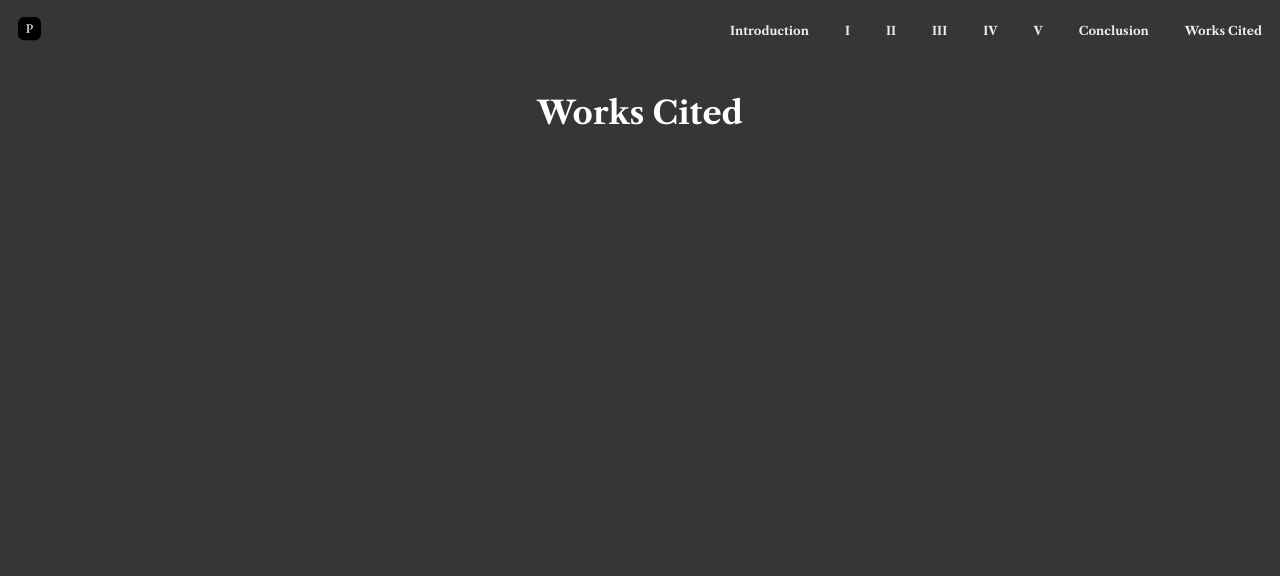
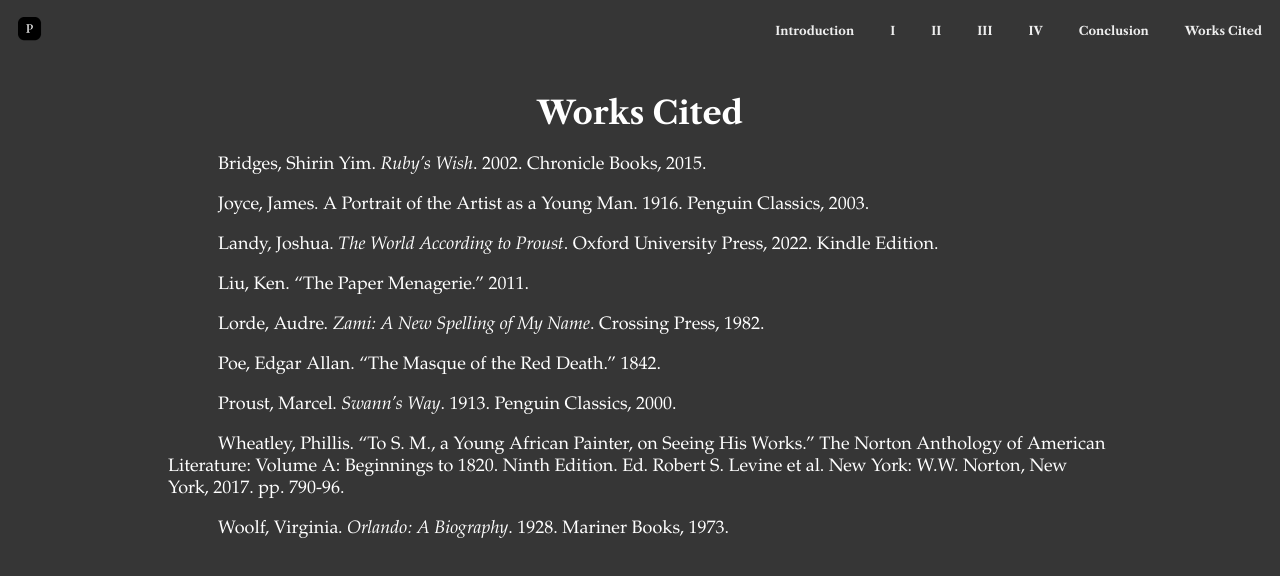
Before and after one commit to allychoung/proust, an Angular app: page /cited in a window 1280 px wide. Shown: the top 576 px of the page. Built offline with nearby package versions, Linux system fonts and the light colour scheme.

Commit message:
works cited

```diff
--- a/src/app/app-routing.module.ts
+++ b/src/app/app-routing.module.ts
@@ -35,11 +35,7 @@
 },
 {
   path: 'p4',
-  component: Proj5Component
-},
-{
-  path: 'p5',
-  component: Proj6Component
+  component: Proj6Component,
 },
 {
   path: 'conclusion',
--- a/src/app/app.component.html
+++ b/src/app/app.component.html
@@ -6,7 +6,7 @@
   <a href="/p2"><span>II</span></a>
   <a href="/p3"><span>III</span></a>
   <a href="/p4"><span>IV</span></a>
-  <a href="/p5"><span>V</span></a>
+  <!-- <a href="/p5"><span>V</span></a> -->
   <a href="/conclusion"><span>Conclusion</span></a>
   <!-- <a href="/p7"><span>VII</span></a> -->
   <a href="/cited"><span>Works Cited</span></a>
--- a/src/app/cited/cited.component.html
+++ b/src/app/cited/cited.component.html
@@ -1 +1,23 @@
 <h1 class="white text-centered">Works Cited</h1>
+<div>
+    <a href="https://shop.scholastic.com/teachers-ecommerce/teacher/books/rubys-wish-9780439699907.html"><p>Bridges, Shirin Yim. <em>Ruby’s Wish</em>. 2002. Chronicle Books, 2015.</p> </a>
+    <a href="https://penguinrandomhousehighereducation.com/book/?isbn=9780142437346"><p>Joyce, James. A Portrait of the Artist as a Young Man. 1916. Penguin Classics, 2003.</p></a>
+    <a href="https://global.oup.com/academic/product/the-world-according-to-proust-9780197648681?cc=us&lang=en&"><p>Landy, Joshua. <em>The World According to Proust</em>. Oxford University Press, 2022. Kindle Edition.</p>
+    </a>
+    <a href="https://www.simonandschuster.com/books/The-Paper-Menagerie-and-Other-Stories/Ken-Liu/9781481424363"> <p>   Liu, Ken. “The Paper Menagerie.” 2011.</p>
+    </a>
+    <a href="https://www.penguinrandomhouse.com/books/198090/zami-a-new-spelling-of-my-name-by-audre-lorde/">  <p>  Lorde, Audre. <em>Zami: A New Spelling of My Name</em>. Crossing Press, 1982.</p>
+    </a>
+    <a href="https://poemuseum.org/the-masque-of-the-red-death/"><p>
+        Poe, Edgar Allan. “The Masque of the Red Death.” 1842.
+</p>
+    </a>
+    <a href="https://www.penguinrandomhouse.com/books/292003/swanns-way-by-marcel-proust/">   <p> Proust, Marcel. <em>Swann’s Way</em>. 1913. Penguin Classics, 2000.</p>
+    </a>
+    <a href="https://wwnorton.com/books/9780393886177">  <p>  Wheatley, Phillis. “To S. M., a Young African Painter, on Seeing His Works.” The Norton Anthology of American Literature: Volume A: Beginnings to 1820. Ninth Edition. Ed. Robert S. Levine et al. New York: W.W. Norton, New York, 2017. pp. 790-96.</p>
+    </a>
+    <a href="https://www.harpercollins.com/products/orlando-virginia-woolf?variant=40969068150818"><p>
+        Woolf, Virginia. <em>Orlando: A Biography</em>. 1928. Mariner Books, 1973.</p>
+    </a>
+
+</div>
--- a/src/app/proj6/proj6.component.html
+++ b/src/app/proj6/proj6.component.html
@@ -1,4 +1,4 @@
-<h1 class="white text-centered">V. Stories That Made Me Cry</h1>
+<h1 class="white text-centered">IV. Stories That Made Me Cry</h1>
 <div class="next-link animate__animated animate__fadeInUp">
     <a href="/conclusion">Click to continue</a>
 </div>
--- a/src/styles.css
+++ b/src/styles.css
@@ -79,6 +79,10 @@
     color: #fff;
 }
 
+a {
+    text-decoration: none;
+    color: white;
+}
 
 .next-link {
     a {
```
